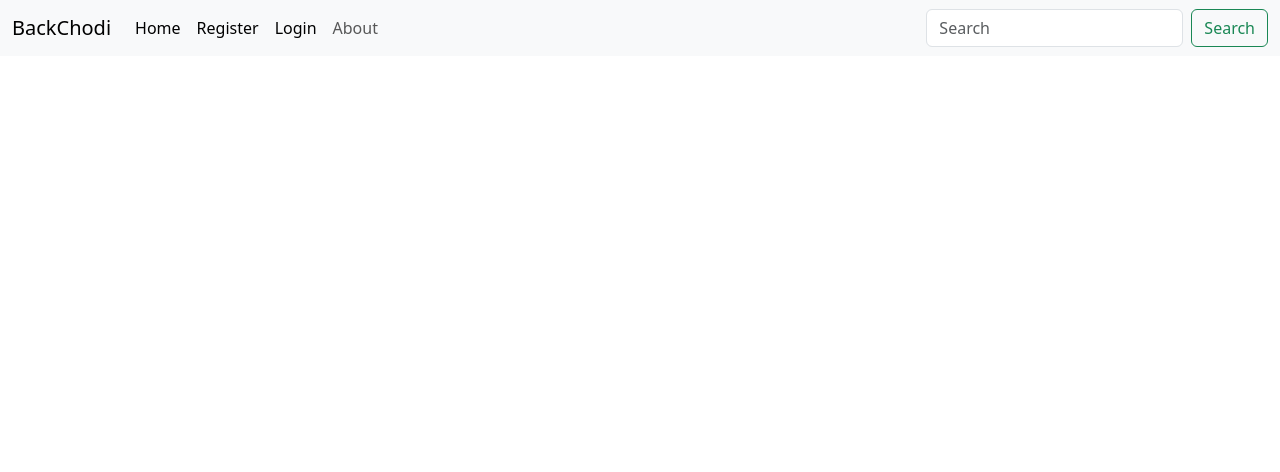
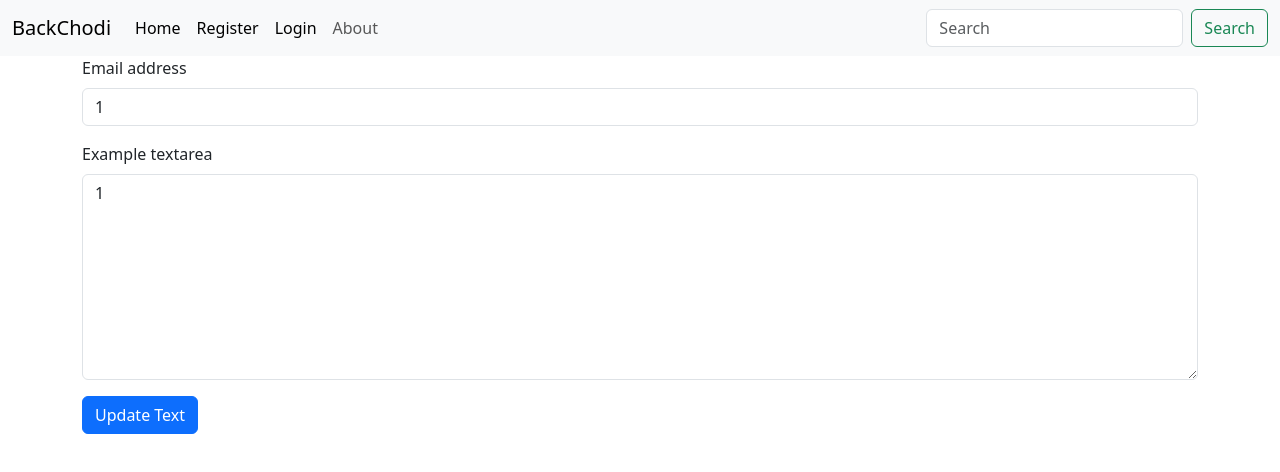
Before and after one commit to mansarawa/crud-practice, a React (Vite) app in the folder client/: page /update/1/1/1 in a window 1280 px wide. Shown: the top 472 px of the page. Built offline with nearby package versions, Linux system fonts and the light colour scheme.

Commit message:
ready for deploye

```diff
--- a/client/src/App.jsx
+++ b/client/src/App.jsx
@@ -22,7 +22,7 @@ const App = () => {
           <Route path='/about' element={<About/>}/>
           <Route path='/login' element={<Login/>}/>
           <Route path='/mynotes' element={<MyNotes/>}/>
-          <Route path='/update/:id' element={<Update/>}/>
+          <Route path='/update/:id/:heading/:desc' element={<Update/>}/>
           {user?<Route path='/' element={<TextBox title="Enter Text To Analyze"/>}/>:<Route  element={<Login/>}/>}
         </Routes>
 
--- a/client/src/layout/MyNotes.jsx
+++ b/client/src/layout/MyNotes.jsx
@@ -24,7 +24,7 @@ export default function MyNotes() {
       const myNotes = result.notes;
       if (result.success) {
         setData(myNotes);
-        localStorage.setItem("myNotes", JSON.stringify(result.notes))
+        localStorage.setItem("notes", JSON.stringify(result.notes))
       } else {
         console.log('No notes found');
       }
@@ -53,13 +53,13 @@ export default function MyNotes() {
     }
   }
 
-  const handleUpdate = (_id) => {
-    router(`/update/${_id}`); // Navigate to Update component with item ID
+  const handleUpdate = (_id,heading,desc) => {
+    router(`/update/${_id}/${heading}/${desc}`); // Navigate to Update component with item ID
   }
 
   return (
     <div className='container my-3'>
-      <table className="table table-success table-striped">
+      <table className="table table-success table-striped" style={{textAlign:'center'}}>
         <thead>
           <tr>
             <th>Sr.No</th>
@@ -68,14 +68,14 @@ export default function MyNotes() {
             <th>Action</th>
           </tr>
         </thead>
-        <tbody>
+        <tbody >
           {data && data.map((item, index) => (
             <tr key={index}>
               <td>{index + 1}</td>
               <td>{item.heading}</td>
               <td>{item.desc}</td>
-              <td style={{ display: 'flex', justifyContent: 'space-between' }}>
-                <button type="button" onClick={() => handleUpdate(item._id)} className="btn btn-success">Update</button>
+              <td style={{ display: 'flex' ,justifyContent:'space-evenly'}}>
+                <button type="button" onClick={() => handleUpdate(item._id,item.heading,item.desc)} className="btn btn-success">Update</button>
                 <button type="button" onClick={() => handledel(item._id)} className="btn btn-danger">Delete</button>
               </td>
             </tr>
--- a/client/src/layout/Update.jsx
+++ b/client/src/layout/Update.jsx
@@ -3,37 +3,46 @@ import { useNavigate, useParams } from 'react-router-dom';
 
 
 export default function () {
+
     const [heading, setHeading] = useState()
     const [desc, setDesc] = useState()
-    const param=useParams();
+    const param = useParams();
     console.log(param.id)
-    const note=localStorage.getItem('note')
-    const router=useNavigate();
-    const data=localStorage.getItem('myNotes')
-    console.log(data)
-    const _id=data._id;
-    console.log(_id)
-    const handlesubmit=async()=>{
-        const res=await fetch('http://localhost:4000/update',{
-            method:'put',
-            headers:{
-                'Content-Type':'application/json'
+    console.log(param.heading)
+    console.log(param.desc)
+    const note = localStorage.getItem('notes')
+    console.log(note)
+    const router = useNavigate();
+
+
+
+        const handlesubmit = async (e) => {
+            try {
+            const res = await fetch('http://localhost:4000/update', {
+                method: 'put',
+                headers: {
+                    'Content-Type': 'application/json'
                 },
-            body:JSON.stringify({
-                _id:param.id,
-                heading:heading,
-                desc:desc
+                body: JSON.stringify({
+                    _id: param.id,
+                    heading: heading,
+                    desc: desc
                 })
             })
-        const result=await res.json();
-        if(result.success)
-        {
+            const result = await res.json();
+            if (result.success) {
+                e.preventDefault();
                 router('/mynotes')
             }
-        else{
+            else {
                 console.log('not updated')
             }
+        } catch (error) {
+            console.log(error)
     }
+        }
+
+
     return (
         <div className='container'>
             <form onSubmit={handlesubmit}>
@@ -46,9 +55,9 @@ export default function () {
                         type="text"
                         className="form-control"
                         value={heading}
-                        onChange={(e)=>setHeading(e.target.value)}
+                        onChange={(e) => setHeading(e.target.value)}
                         id="exampleFormControlInput1"
-
+                        defaultValue={param.heading}
                         placeholder="name@example.com"
                     />
                 </div>
@@ -60,9 +69,10 @@ export default function () {
                         className="form-control"
                         id="exampleFormControlTextarea1"
                         value={desc}
-                    onChange={(e)=>setDesc(e.target.value)}
+                        defaultValue={param.desc}
+                        onChange={(e) => setDesc(e.target.value)}
                         rows={8}
-                    defaultValue={""}
+
                     />
                 </div>
                 <button className="btn btn-primary" type='submit'>Update Text</button>
```
Lines whose indentation alone changed are shown as unchanged.
